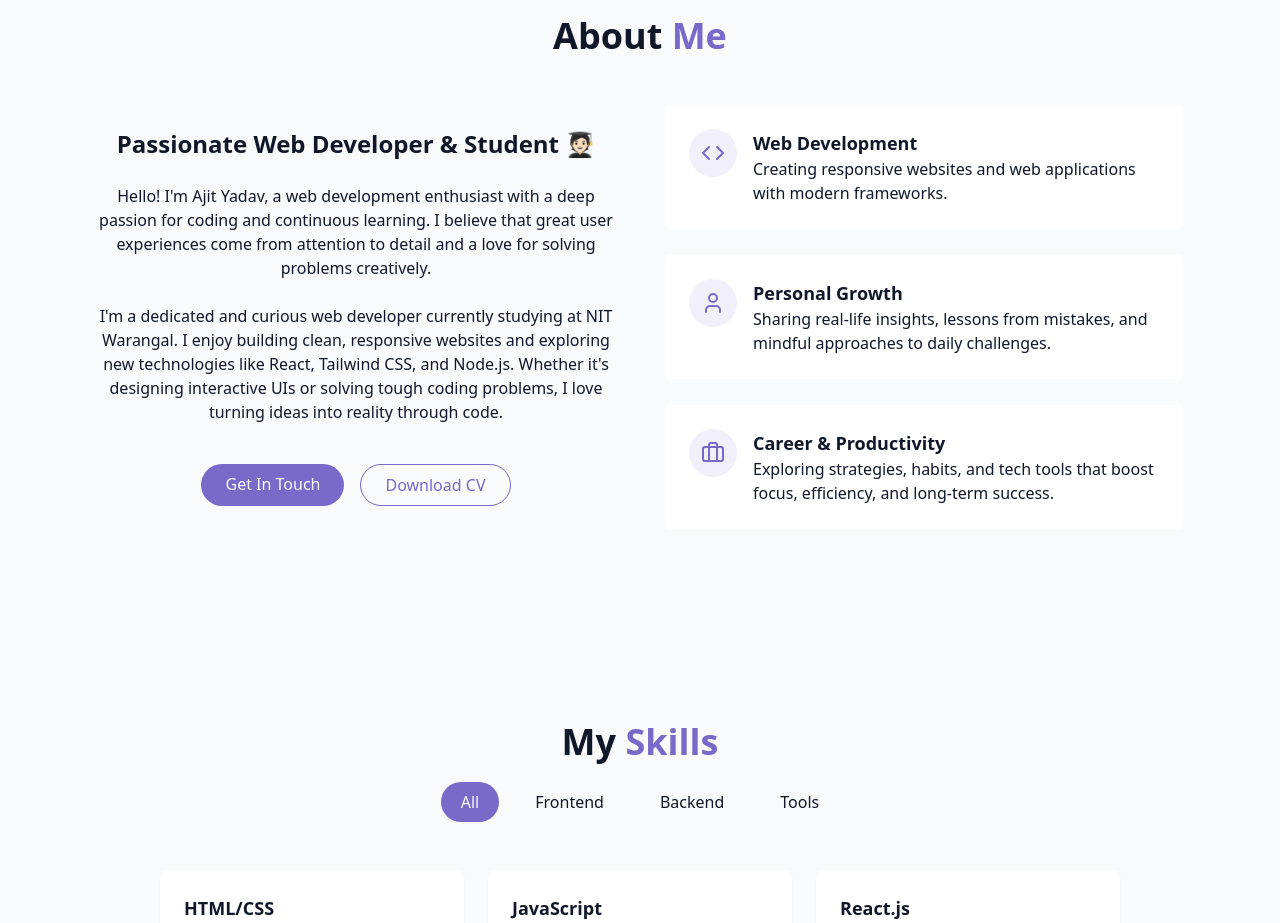
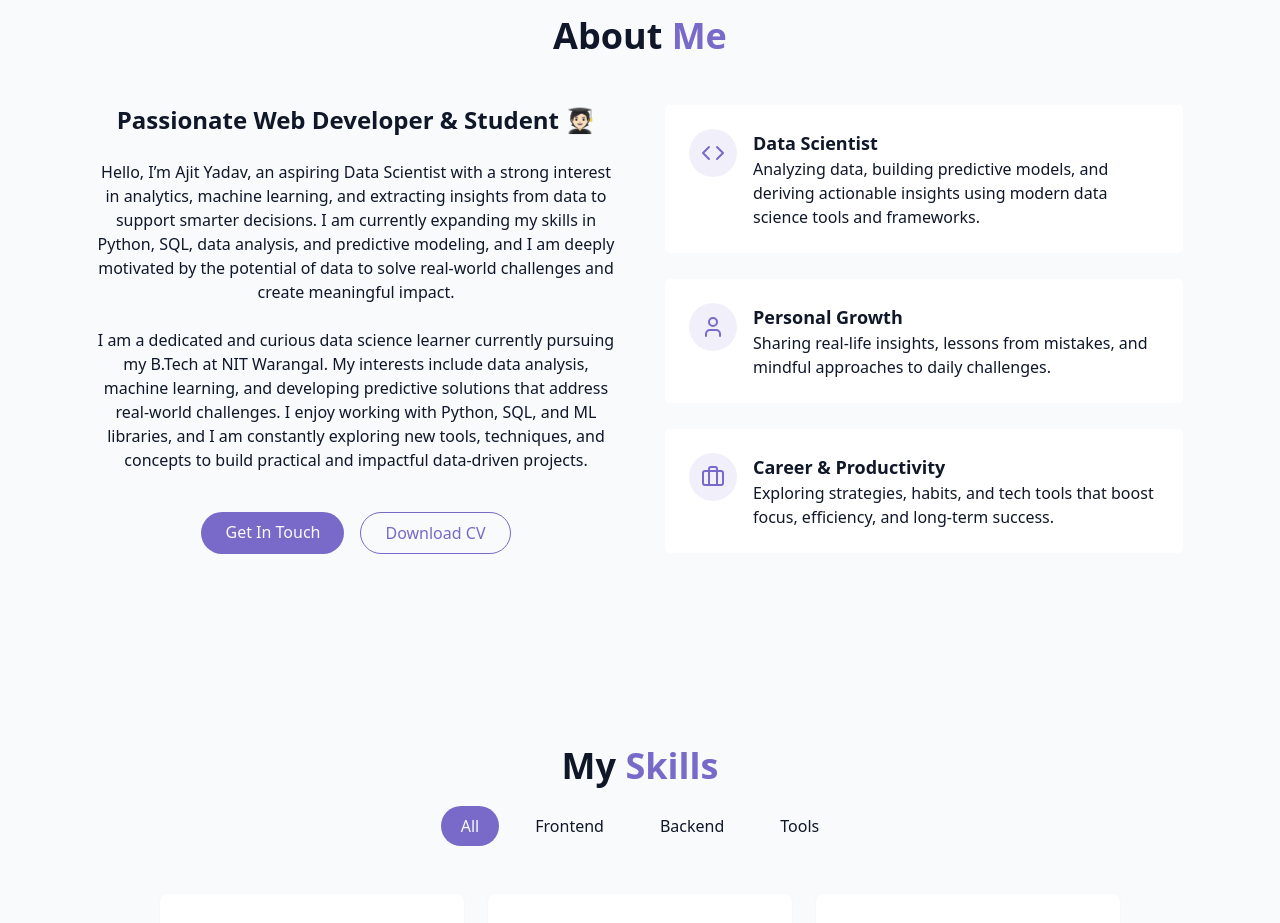
Before and after one commit to AjitYadaav/ajityadav, a React (Vite) app: page / in a window 1280 px wide. Shown: the part 880-1803 px from the top of the page. Built offline with nearby package versions, Linux system fonts and the light colour scheme.

Commit message:
Revise AboutSection for data science focus
Updated personal introduction and skills to reflect a transition from web development to data science.

```diff
--- a/src/components/AboutSection.jsx
+++ b/src/components/AboutSection.jsx
@@ -16,17 +16,10 @@ const AboutSection = () => {
             Passionate Web Developer & Student 🧑🏻‍🎓
           </h3>
           <p className="text-muted-foreground">
-            Hello! I'm Ajit Yadav, a web development enthusiast with a deep
-            passion for coding and continuous learning. I believe that great
-            user experiences come from attention to detail and a love for
-            solving problems creatively.
+            Hello, I’m Ajit Yadav, an aspiring Data Scientist with a strong interest in analytics, machine learning, and extracting insights from data to support smarter decisions. I am currently expanding my skills in Python, SQL, data analysis, and predictive modeling, and I am deeply motivated by the potential of data to solve real-world challenges and create meaningful impact.
           </p>
           <p className="text-muted-foreground">
-            I'm a dedicated and curious web developer currently studying at NIT
-            Warangal. I enjoy building clean, responsive websites and exploring
-            new technologies like React, Tailwind CSS, and Node.js. Whether it's
-            designing interactive UIs or solving tough coding problems, I love
-            turning ideas into reality through code.
+            I am a dedicated and curious data science learner currently pursuing my B.Tech at NIT Warangal. My interests include data analysis, machine learning, and developing predictive solutions that address real-world challenges. I enjoy working with Python, SQL, and ML libraries, and I am constantly exploring new tools, techniques, and concepts to build practical and impactful data-driven projects.
           </p>
 
           <div className="flex flex-col sm:flex-row gap-4 pt-4 justify-center">
@@ -50,10 +43,9 @@ const AboutSection = () => {
                 <Code className="h-6 w-6 text-primary" />
               </div>
               <div className="text-left">
-                <h4 className="font-semibold text-lg">Web Development</h4>
+                <h4 className="font-semibold text-lg">Data Scientist</h4>
                 <p>
-                  Creating responsive websites and web applications with modern
-                  frameworks.
+                  Analyzing data, building predictive models, and deriving actionable insights using modern data science tools and frameworks.
                 </p>
               </div>
             </div>
```
